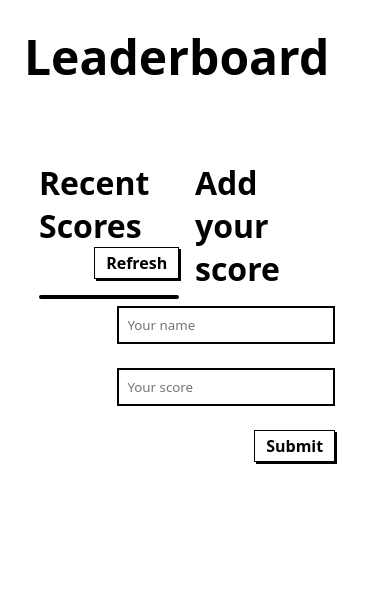
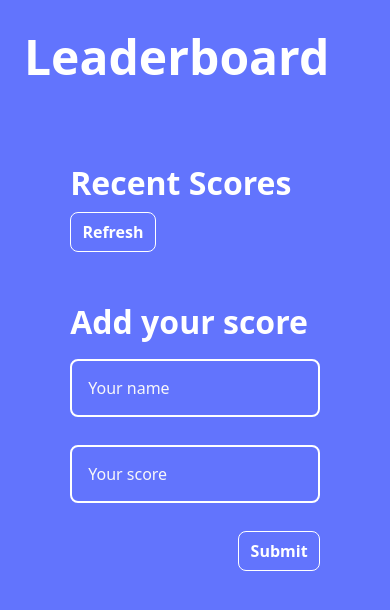
Before and after one commit to simplegoose/leaderboard-app, a website built with webpack: page src/index.html in a window 390 px wide. Built offline with nearby package versions, Linux system fonts and the light colour scheme; no server answers; a web font is replaced by a local one.

Commit message:
- Add more styles to the application

```diff
--- a/src/css/style.css
+++ b/src/css/style.css
@@ -1,15 +1,26 @@
-@font-face {
-  font-family: 'Choco-cooky';
-  src: url('../assets/fonts/Choco-cooky/Chococooky.ttf');
+@import url('https://fonts.googleapis.com/css2?family=Preahvihear&display=swap');
+
+:root {
+  --bg-color: #6274fd;
+  --white: #fff;
+  --accent: #6274fd;
+  --light: #f7f7f9;
+  --tb-wrip: #a7aefe;
+  --tb-wrip-color: #423f3e;
+  --btn-focus: #3a6ef2;
+  --danger: #ff776a;
+
+  background-color: var(--bg-color);
 }
 
 *,
 ::after,
 ::before {
-  font-family: 'Choco-cooky', system-ui, -apple-system, BlinkMacSystemFont, 'Segoe UI', Roboto, Oxygen, Ubuntu, Cantarell, 'Open Sans', 'Helvetica Neue';
+  font-family: 'Preahvihear', system-ui, -apple-system, BlinkMacSystemFont, 'Segoe UI', Roboto, Oxygen, Ubuntu, Cantarell, 'Open Sans', 'Helvetica Neue', sans-serif;
   box-sizing: border-box;
   margin: 0;
   padding: 0;
+  color: var(--white);
 }
 
 .header {
@@ -44,6 +55,10 @@ main {
   width: 45%;
 }
 
+.header-wrapper {
+  align-items: start;
+}
+
 .table {
   align-items: flex-start;
 }
@@ -57,32 +72,58 @@ main {
 }
 
 .btn {
-  padding: 0.25rem 0.7rem;
+  padding: 0.5rem 0.7rem;
   font-size: 1rem;
-  border: 1px solid #000;
-  background-color: #ffff;
-  box-shadow: 2px 2px #000;
+  border: 1px solid var(--white);
+  background-color: var(--accent);
   font-weight: 600;
+  border-radius: 8px;
 }
 
 .btn:focus {
-  box-shadow: unset;
+  background-color: var(--btn-focus);
 }
 
 .table-list {
   flex-basis: 100%;
-  border: 2px solid #000;
   list-style: none;
   margin-top: 1rem;
   border-radius: 3px;
+  width: 100%;
 }
 
-.table-list li {
+.table-list th,
+.table-list td {
   padding: 0.5rem;
+  border-bottom: 2px solid var(--light);
+  border-right: 2px solid var(--light);
 }
 
-.table-list li:nth-child(2n) {
-  background-color: #ddd;
+.table-list tr td:nth-child(1),
+.table-list tr td:nth-child(3) {
+  text-align: center;
+}
+
+.table-list th:nth-child(1) {
+  width: 15%;
+}
+
+.table-list th:nth-child(2) {
+  width: 60%;
+  text-align: start;
+}
+
+.table-list th:nth-child(3) {
+  width: 25%;
+  text-align: start;
+}
+
+.table-list tr:nth-child(2n) {
+  background-color: var(--tb-wrip);
+}
+
+.table-list tr:nth-child(2n) td {
+  color: var(--tb-wrip-color);
 }
 
 .table-header,
@@ -100,7 +141,63 @@ form {
   gap: 1.5rem;
 }
 
+.form-input {
+  width: 100%;
+}
+
 input[type="text"] {
-  border: 2px solid #000;
-  padding: 0.5rem;
+  border: 2px solid var(--white);
+  padding: 1rem;
+  border-radius: 8px;
+  background-color: inherit;
+  outline: none;
+  font-size: 1rem;
+  display: block;
+  margin-bottom: 0.25rem;
+  width: 100%;
 }
+
+input[type="text"]::placeholder {
+  color: var(--light);
+}
+
+small {
+  color: var(--danger);
+  display: none;
+}
+
+.input-invalid {
+  border: 1px solid var(--danger);
+}
+
+.input-invalid ~ small {
+  display: block;
+}
+
+@media screen and (max-width: 768px) {
+  main {
+    flex-direction: column;
+    gap: 2rem;
+    align-items: center;
+  }
+
+
+  .table,
+  .form {
+    width: 80%;
+  }
+
+  .form {
+    max-width: 350px;
+  }
+
+  .header-wrapper {
+    flex-direction: column;
+    gap: 0.5rem;
+    align-items: start;
+  }
+
+  .refresh {
+    margin: 0;
+  }
+}
```
